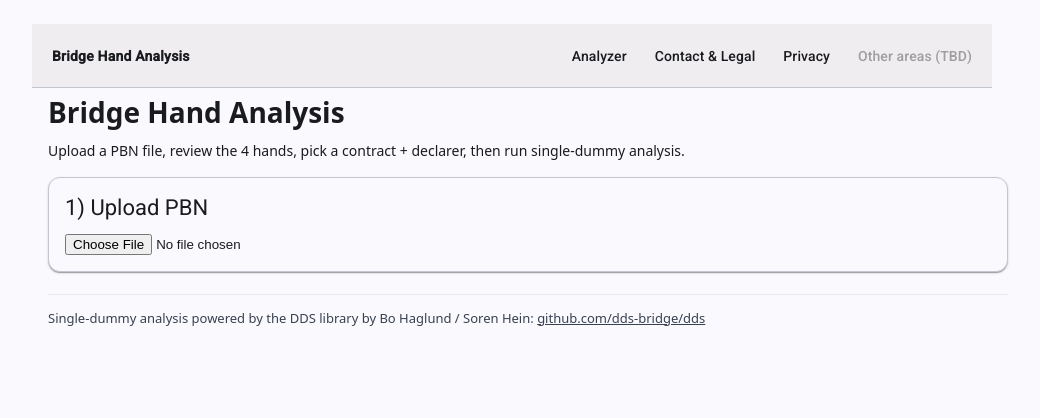
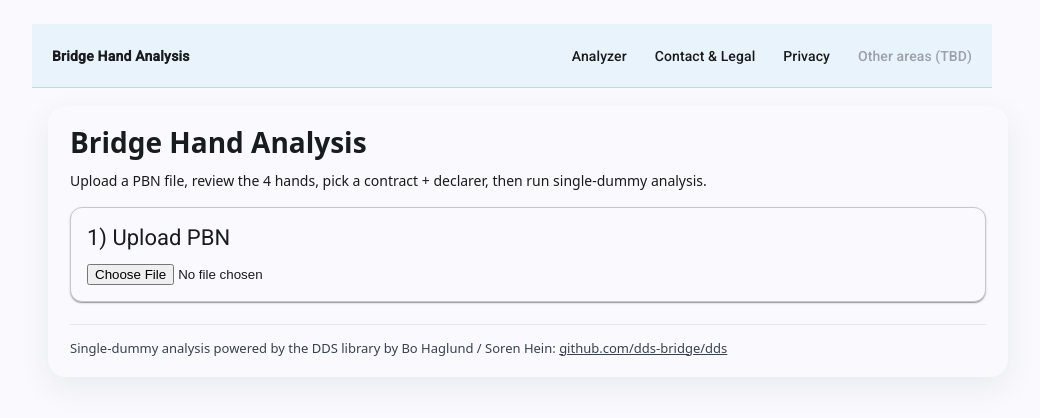
Before and after one commit to jlweb58/bridge-angular, an Angular app: page / in a window 1280 px wide. Shown: the top 418 px of the page, without its empty margins (112-1152 px from the left). Built offline with nearby package versions, Linux system fonts and the light colour scheme.

Commit message:
Added GitHub Action Workflow

```diff
--- a/src/app/app.html
+++ b/src/app/app.html
@@ -11,7 +11,8 @@
       <a mat-button disabled>Other areas (TBD)</a>
     </nav>
   </mat-toolbar>
-
+  <mat-card class="content-card">
+    <mat-card-content>
       <router-outlet />
 
       <footer class="footer" role="contentinfo">
@@ -22,5 +23,7 @@
           </div>
         </div>
       </footer>
+    </mat-card-content>
+  </mat-card>
 
 </div>
--- a/src/app/app.scss
+++ b/src/app/app.scss
@@ -16,14 +16,14 @@
   margin: 0 -16px 14px;
   padding: 6px 8px;
 
-  border-bottom: 1px solid var(--mat-sys-outline-variant, #e5e7eb);
-  background: var(--mat-sys-surface-container, rgba(255, 255, 255, 0.92));
+  border-bottom: 1px solid #bfd7ea;
+  background: rgba(232, 242, 252, 0.92);
   backdrop-filter: blur(8px);
 }
 
 .brand {
   font-weight: 800;
-  color: var(--mat-sys-on-surface, #111827);
+  color: #1e3a5f;
   text-decoration: none;
   letter-spacing: 0.2px;
 }
@@ -37,6 +37,19 @@
   align-items: center;
   gap: 4px;
   flex-wrap: wrap;
+}
+
+.content-card {
+  margin-top: 18px;
+  border-radius: 18px;
+  background: var(--mat-sys-surface, #ffffff);
+  box-shadow: 0 10px 30px rgba(30, 58, 95, 0.08);
+  overflow: hidden;
+}
+
+.content-card mat-card-content {
+  display: block;
+  padding: 20px 22px;
 }
 
 .page-title {
--- a/src/app/app.ts
+++ b/src/app/app.ts
@@ -4,6 +4,7 @@ import {MAT_TOOLTIP_DEFAULT_OPTIONS, MatTooltipDefaultOptions} from '@angular/ma
 import {RouterLink, RouterLinkActive, RouterOutlet} from '@angular/router';
 import {MatButton} from '@angular/material/button';
 import {MatToolbar} from '@angular/material/toolbar';
+import {MatCard, MatCardContent} from '@angular/material/card';
 
 /** Custom options the configure the tooltip's default show/hide delays. */
 export const myCustomTooltipDefaults: MatTooltipDefaultOptions = {
@@ -18,7 +19,7 @@ export const myCustomTooltipDefaults: MatTooltipDefaultOptions = {
   templateUrl: './app.html',
   styleUrl: './app.scss',
   providers: [{provide: MAT_TOOLTIP_DEFAULT_OPTIONS, useValue: myCustomTooltipDefaults}],
-  imports: [RouterOutlet, RouterLink, MatButton, RouterLinkActive, MatToolbar
+  imports: [RouterOutlet, RouterLink, MatButton, RouterLinkActive, MatToolbar, MatCardContent, MatCard
   ]
 })
 export class App {
```
Lines whose indentation alone changed are shown as unchanged.
